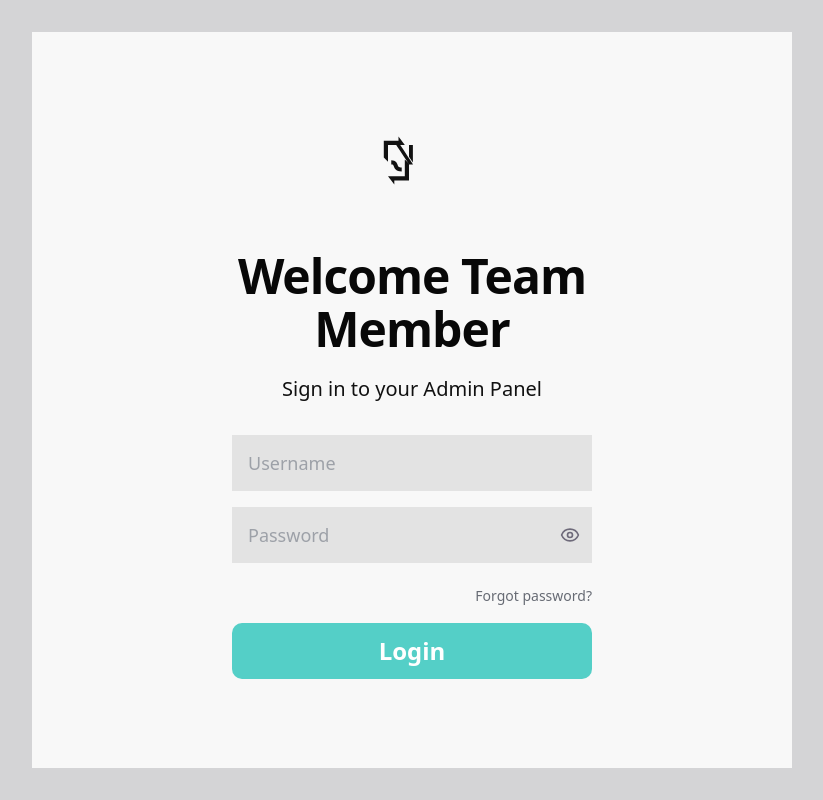
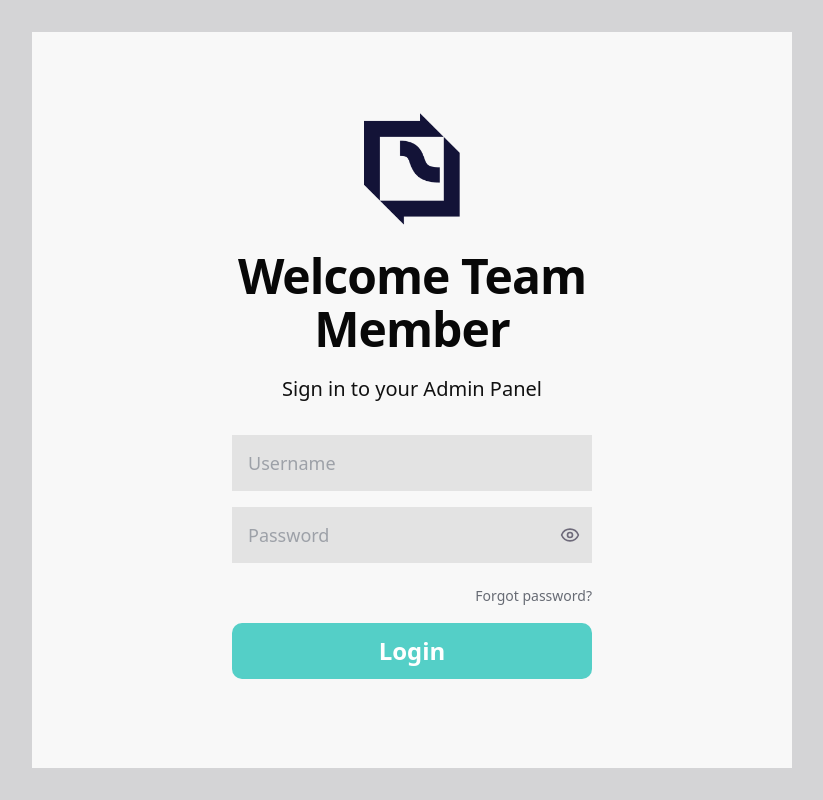
Before and after one commit to rengyprivatelimited/Rengy-Dashboards, a Next.js app: page /login in a window 1280 px wide. Shown: the whole page, without its empty margins (228-1051 px from the left). Built offline with nearby package versions, Linux system fonts and the light colour scheme.

Commit message:
Update page.tsx

```diff
--- a/app/login/page.tsx
+++ b/app/login/page.tsx
@@ -1,6 +1,7 @@
 "use client";
 
 import Link from "next/link";
+import Image from "next/image";
 import { useRouter } from "next/navigation";
 import { Eye, EyeOff } from "lucide-react";
 import { useState } from "react";
@@ -108,12 +109,7 @@ export default function LoginPage() {
       <section className="mx-auto flex min-h-[calc(100vh-4rem)] w-full max-w-[760px] items-center justify-center bg-[#f8f8f8] p-6 sm:p-10">
         <div className="w-full max-w-[360px] text-center">
           <div className="mx-auto mb-8 flex h-24 w-24 items-center justify-center">
-            <svg width="96" height="96" viewBox="0 0 96 96" fill="none" xmlns="http://www.w3.org/2000/svg">
-              <path d="M40.8125 24H24V40.8125L19.7969 36.6094V19.7969H34.5V15.5938L40.8125 24Z" fill="#121212" />
-              <path d="M24 55.1875H40.8125V38.375L45.0156 42.5781V59.3906H30.3125V63.5938L24 55.1875Z" fill="#121212" />
-              <path d="M37.7109 50.4219C32.1094 50.4219 30.7344 47.8789 29.8125 45.2656C29.2773 43.7461 29.1484 43.3867 27.2695 43.3867V39.3516C31.9922 39.3516 33.0039 42.207 33.6094 43.9102C34.1953 45.5586 34.4883 46.3867 37.7109 46.3867V50.4219Z" fill="#121212" />
-              <path d="M45 23.9531V35.7617L48.8789 41.6133V23.9531H45ZM45 37.2422L44.1328 35.9336L38.9688 28.1211L36.2266 23.9531H32.3477V24.1953L36.2266 30.0469L40.4688 36.4609L45 43.293V43.5H48.8789V43.2891L45 37.2422Z" fill="#121212" />
-            </svg>
+            <Image src="/logo.png" alt="Rengy logo" width={96} height={96} priority />
           </div>
 
           <h1 className="text-4xl font-semibold tracking-[-0.02em] text-[#080808] sm:text-[48px]">Welcome Team Member</h1>
```
